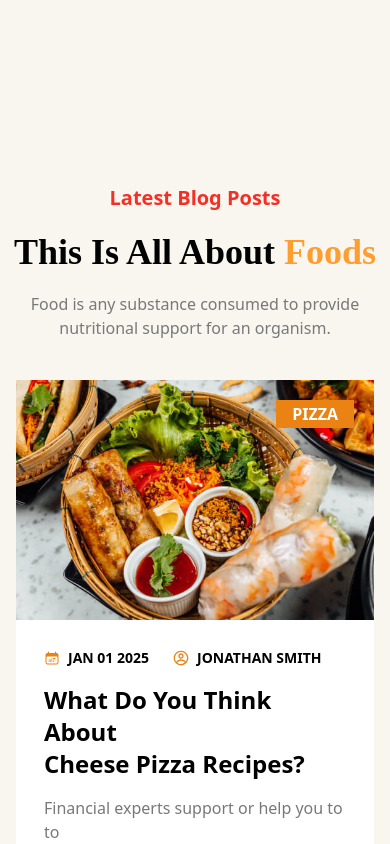
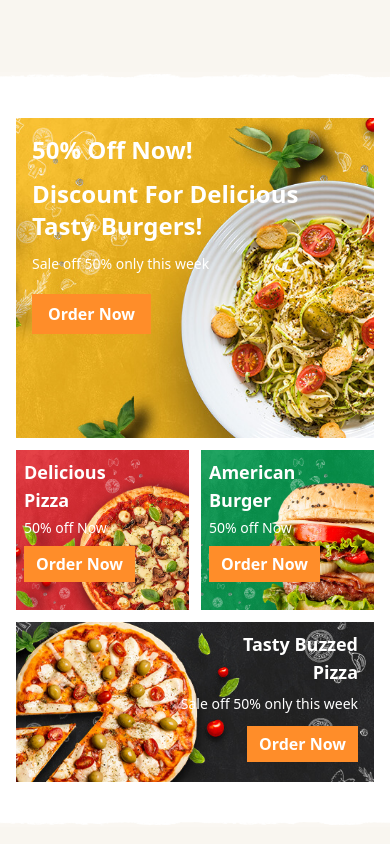
Before and after one commit to jobayer58/Foodie-Haven, a React (Vite) app: page / in a window 390 px wide. Shown: the part 7380-8224 px from the top of the page. Built offline with nearby package versions, Linux system fonts and the light colour scheme.

Commit message:
added discountFood section with responsive design

```diff
--- a/package.json
+++ b/package.json
@@ -16,7 +16,7 @@
     "react-dom": "^19.1.1",
     "react-fast-marquee": "^1.6.5",
     "react-icons": "^5.5.0",
-    "react-router": "^7.9.1",
+    "react-router": "^7.9.3",
     "tailwindcss": "^4.1.13"
   },
   "devDependencies": {
--- a/src/Components/Pages/DiscountFood.jsx
+++ b/src/Components/Pages/DiscountFood.jsx
@@ -1,9 +1,87 @@
 import React from 'react';
+import banner1 from '../../assets/images/banner-1.jpg'
+import banner2 from '../../assets/images/banner-2.jpg'
+import banner3 from '../../assets/images/banner-3.jpg'
+import banner4 from '../../assets/images/banner-4.jpg'
+import shape from '../../assets/images/shape-grey.png'
+import shape2 from '../../assets/images/shape-grey.png'
 
 const DiscountFood = () => {
     return (
         <div>
+            <img src={shape} className='w-full transform -scale-y-100' alt="" />
+            <div className='max-w-7xl mx-auto py-10 md:py-20 px-4'>
+                <div className="grid grid-cols-1 md:grid-cols-2 gap-3">
+                    {/* Left Big Banner */}
+                    <div className="relative overflow-hidden group h-80 md:h-[440px] w-full">
+                        <div
+                            className="absolute inset-0 bg-center bg-cover transform transition-transform duration-500 ease-in-out group-hover:scale-105"
+                            style={{ backgroundImage: `url(${banner1})` }}
+                        ></div>
+                        <div className="relative z-10 pl-4 md:pl-8 py-4 md:py-16 space-y-3">
+                            <h1 className='text-2xl md:text-4xl text-white font-bold'>50% Off Now!</h1>
+                            <p className='text-2xl md:text-4xl text-white font-bold'>Discount For Delicious <br /> Tasty Burgers!</p>
+                            <p className='text-white text-sm md:text-base'>Sale off 50% only this week</p>
+                            <button className="btn relative inline-flex items-center justify-start overflow-hidden font-medium transition-all bg-[#FF8D29] group py-2 px-4 md:py-2.5 md:px-6 mt-2 md:mt-0">
+                                <span className="w-56 h-48 rounded bg-black absolute bottom-0 left-0 translate-x-full ease-out duration-500 transition-all translate-y-full mb-9 ml-9 group-hover:ml-0 group-hover:mb-32 group-hover:translate-x-0"></span>
+                                <span className="relative w-full text-left text-white transition-colors duration-300 ease-in-out group-hover:text-white font-semibold">Order Now</span>
+                            </button>
+                        </div>
+                    </div>
 
+                    {/* Right Section */}
+                    <div className="grid grid-rows-2 gap-3">
+                        {/* Top Row */}
+                        <div className="grid grid-cols-2 gap-3 h-40 md:h-[213px]">
+                            <div className="relative overflow-hidden group w-full h-full">
+                                <div
+                                    className="absolute inset-0 bg-center bg-cover transform transition-transform duration-500 ease-in-out group-hover:scale-105"
+                                    style={{ backgroundImage: `url(${banner2})` }}
+                                ></div>
+                                <div className="relative z-10 p-2 md:p-4 space-y-1 md:space-y-3">
+                                    <h1 className='text-lg md:text-4xl text-white font-bold'>Delicious <br /> Pizza</h1>
+                                    <p className='text-white text-sm md:text-base'>50% off Now</p>
+                                    <button className="btn relative inline-flex items-center justify-start overflow-hidden font-medium transition-all bg-[#FF8D29] group py-1.5 px-3 md:py-2.5 md:px-6 mt-1 md:mt-0">
+                                        <span className="w-56 h-48 rounded bg-black absolute bottom-0 left-0 translate-x-full ease-out duration-500 transition-all translate-y-full mb-9 ml-9 group-hover:ml-0 group-hover:mb-32 group-hover:translate-x-0"></span>
+                                        <span className="relative w-full text-left text-white transition-colors duration-300 ease-in-out group-hover:text-white font-semibold">Order Now</span>
+                                    </button>
+                                </div>
+                            </div>
+                            <div className="relative overflow-hidden group w-full h-full">
+                                <div
+                                    className="absolute inset-0 bg-center bg-cover transform transition-transform duration-500 ease-in-out group-hover:scale-105"
+                                    style={{ backgroundImage: `url(${banner3})` }}
+                                ></div>
+                                <div className="relative z-10 p-2 md:p-4 space-y-1 md:space-y-3">
+                                    <h1 className='text-lg md:text-4xl text-white font-bold'>American <br /> Burger</h1>
+                                    <p className='text-white text-sm md:text-base'>50% off Now</p>
+                                    <button className="btn relative inline-flex items-center justify-start overflow-hidden font-medium transition-all bg-[#FF8D29] group py-1.5 px-3 md:py-2.5 md:px-6 mt-1 md:mt-0">
+                                        <span className="w-56 h-48 rounded bg-black absolute bottom-0 left-0 translate-x-full ease-out duration-500 transition-all translate-y-full mb-9 ml-9 group-hover:ml-0 group-hover:mb-32 group-hover:translate-x-0"></span>
+                                        <span className="relative w-full text-left text-white transition-colors duration-300 ease-in-out group-hover:text-white font-semibold">Order Now</span>
+                                    </button>
+                                </div>
+                            </div>
+                        </div>
+
+                        {/* Bottom Row */}
+                        <div className="relative overflow-hidden group w-full h-40 md:h-[213px] flex justify-end">
+                            <div
+                                className="absolute inset-0 bg-center bg-cover transform transition-transform duration-500 ease-in-out group-hover:scale-105"
+                                style={{ backgroundImage: `url(${banner4})` }}
+                            ></div>
+                            <div className="relative z-10 py-2 md:py-4 pr-4 md:pr-16 space-y-2 md:space-y-3 text-right">
+                                <h1 className='text-lg md:text-4xl text-white font-bold'>Tasty Buzzed <br /> Pizza</h1>
+                                <p className='text-white text-sm md:text-base'>Sale off 50% only this week</p>
+                                <button className="btn relative inline-flex items-center justify-start overflow-hidden font-medium transition-all bg-[#FF8D29] group py-1.5 px-3 md:py-2.5 md:px-6 mt-1 md:mt-0">
+                                    <span className="w-56 h-48 rounded bg-black absolute bottom-0 left-0 translate-x-full ease-out duration-500 transition-all translate-y-full mb-9 ml-9 group-hover:ml-0 group-hover:mb-32 group-hover:translate-x-0"></span>
+                                    <span className="relative w-full text-left text-white transition-colors duration-300 ease-in-out group-hover:text-white font-semibold">Order Now</span>
+                                </button>
+                            </div>
+                        </div>
+                    </div>
+                </div>
+            </div>
+            <img src={shape2} className='w-full' alt="" />
         </div>
     );
 };
```
Also changed, not shown: 1 other file (tests, documents, lock files or other folders).
